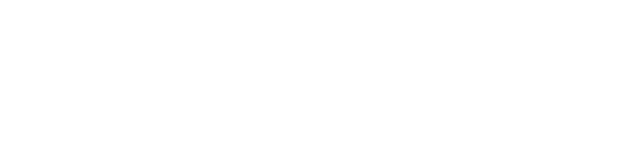
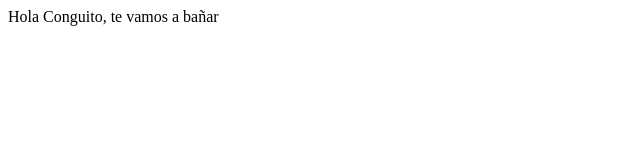
Before and after one commit to sadjokeriana/hola-mundo, a plain HTML site: page index.html in a window 1280 px wide. Shown: the whole page, without its empty margins (0-640 px from the left). Drawn offline with Linux system fonts and the light colour scheme.

Commit message:
modifiy index html file

```diff
--- a/index.html
+++ b/index.html
@@ -6,6 +6,6 @@
     <title>Document</title>
 </head>
 <body>
-
+    Hola Conguito, te vamos a bañar
 </body>
 </html>
```
